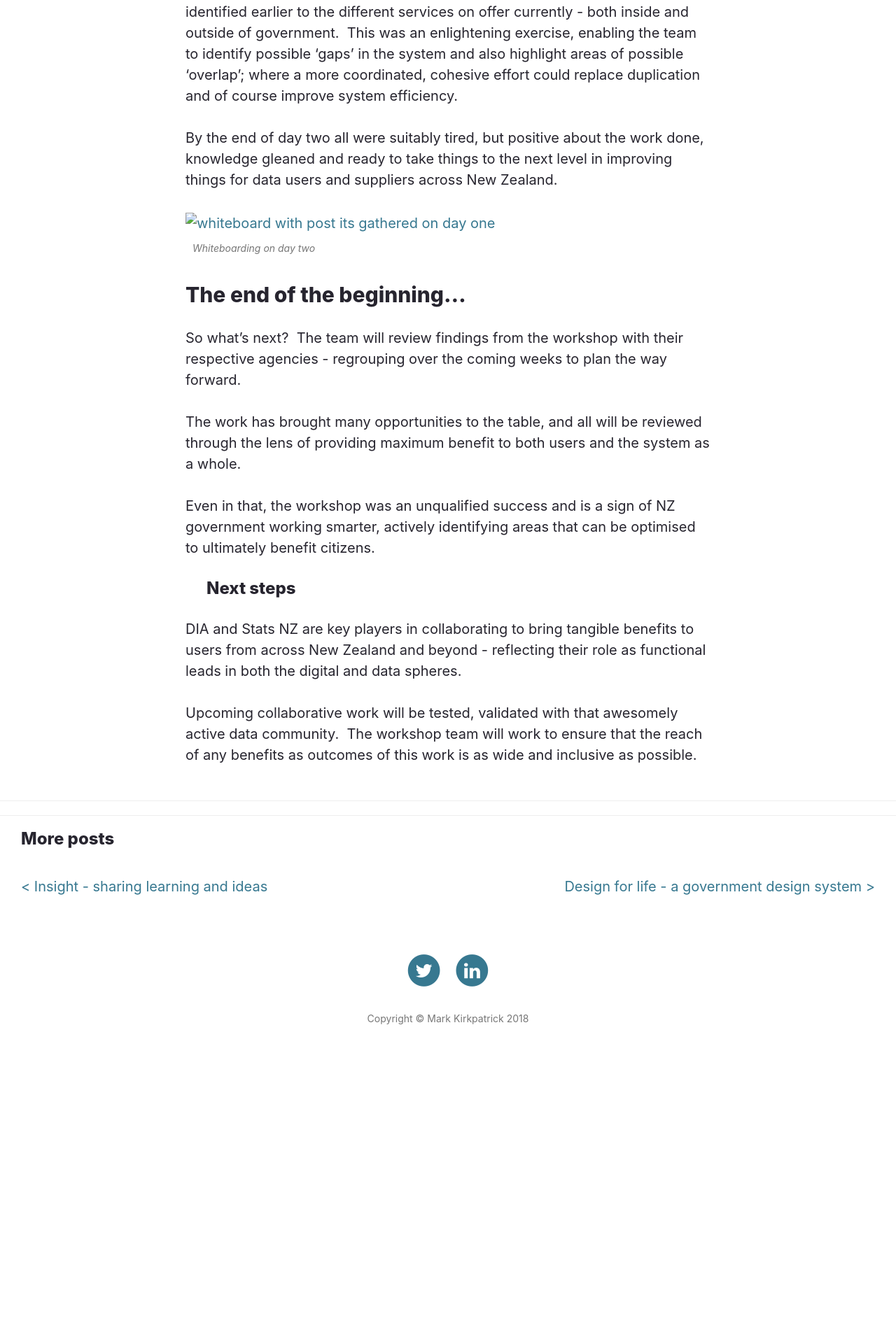
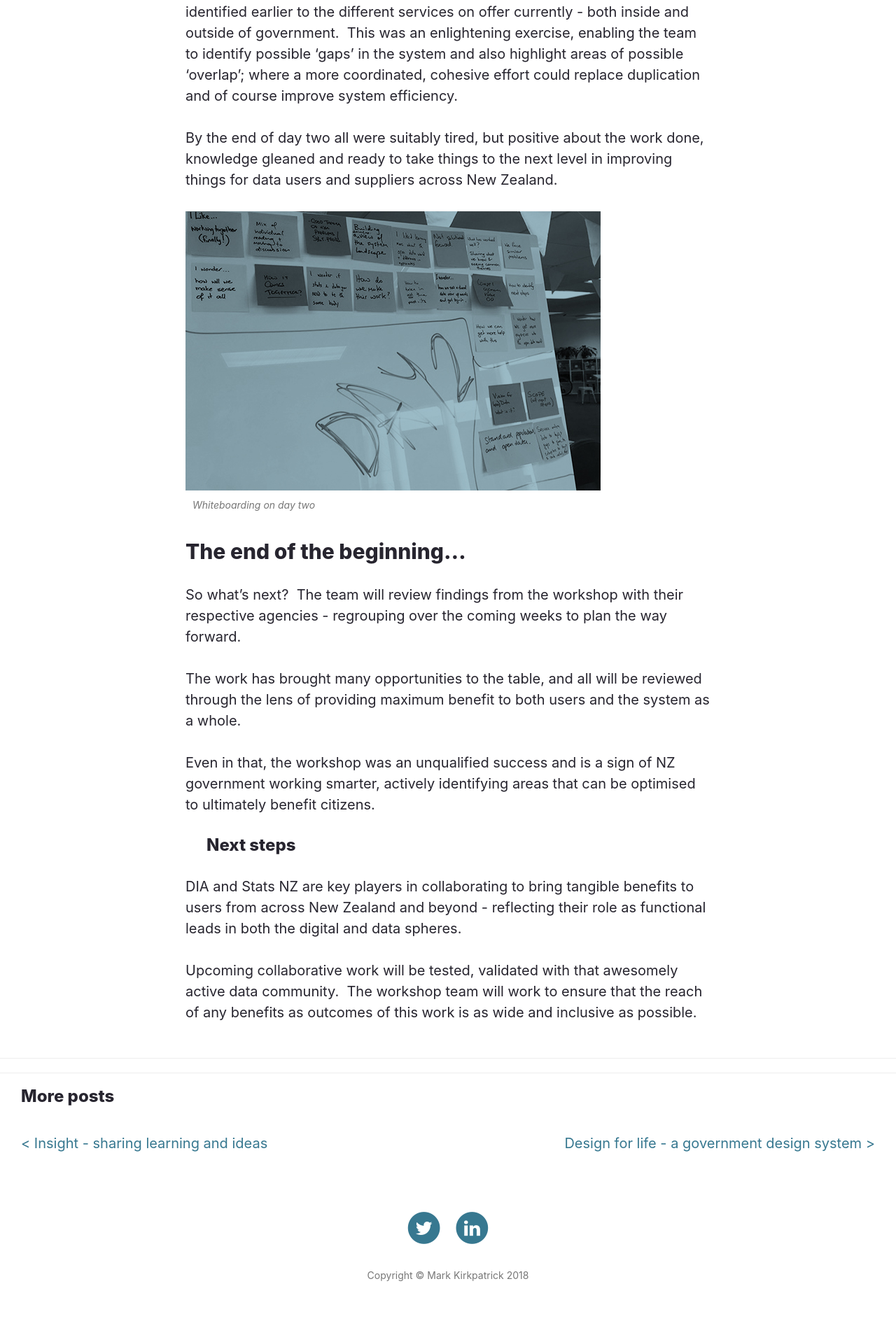
Before and after one commit to mkirkpat/mkirkpat.github.io, a Jekyll site: the page built from _posts/2017-10-09-collaborate-make-data-easier-discover-use.md, in a window 1280 px wide. Shown: the part 2458-4356 px from the top of the page at 70% size. Built offline with Jekyll 4.4.1, drawn with Linux system fonts in a browser that asks for light colours; nearby versions of some CDN libraries; before the commit the page ends 3989 px from its top, so only the background shows below that.

Commit message:
Update 2017-10-09-collaborate-make-data-easier-discover-use.md

```diff
--- a/_posts/2017-10-09-collaborate-make-data-easier-discover-use.md
+++ b/_posts/2017-10-09-collaborate-make-data-easier-discover-use.md
@@ -46,7 +48,7 @@ Finally, as a wrap-up the workshop team mapped the various user types identified
 
 By the end of day two all were suitably tired, but positive about the work done, knowledge gleaned and ready to take things to the next level in improving things for data users and suppliers across New Zealand.
 
-[![whiteboard with post its gathered on day one](img/whiteboard.jpg) ](#) <span class="caption text-muted">Whiteboarding on day two</span>
+[![whiteboard with post its gathered on day one]({{ site.baseurl }}/images/whiteboard.jpg) ](#) <span class="caption text-muted">Whiteboarding on day two</span>
 
 ## The end of the beginning...
 
```
Also changed, not shown: other parts of _posts/2017-10-09-collaborate-make-data-easier-discover-use.md (+2 -0 lines).
